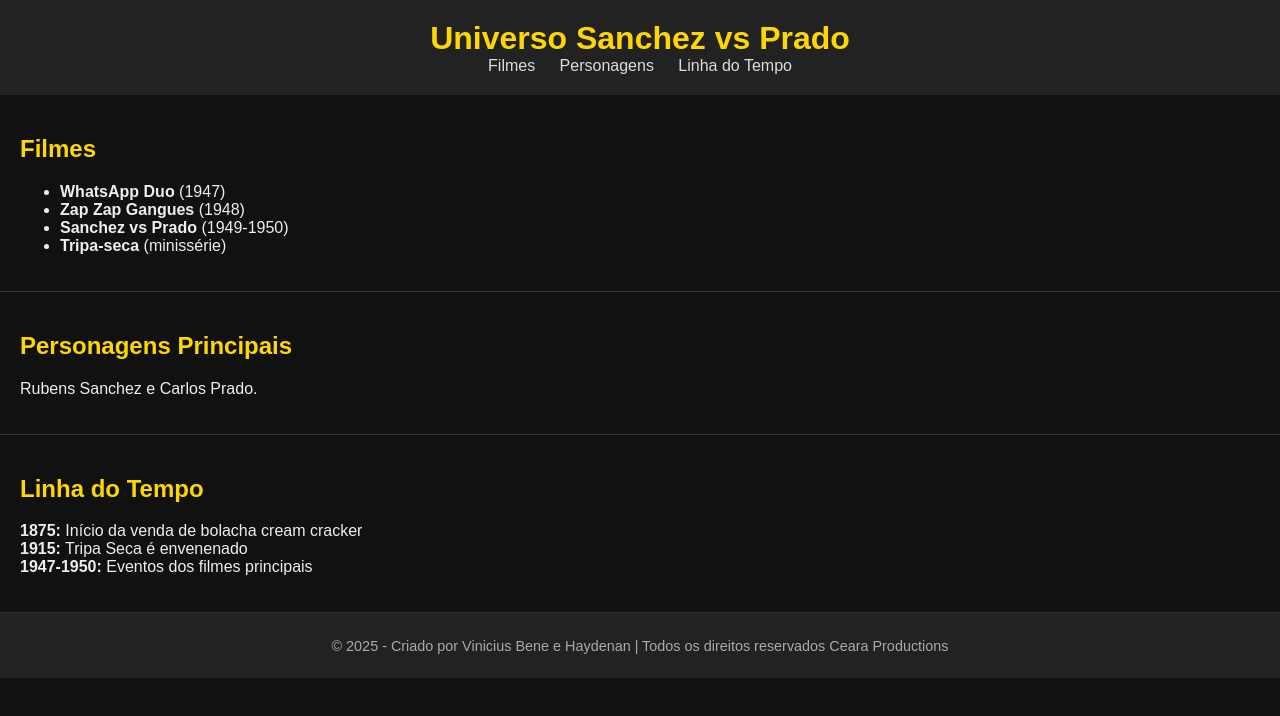
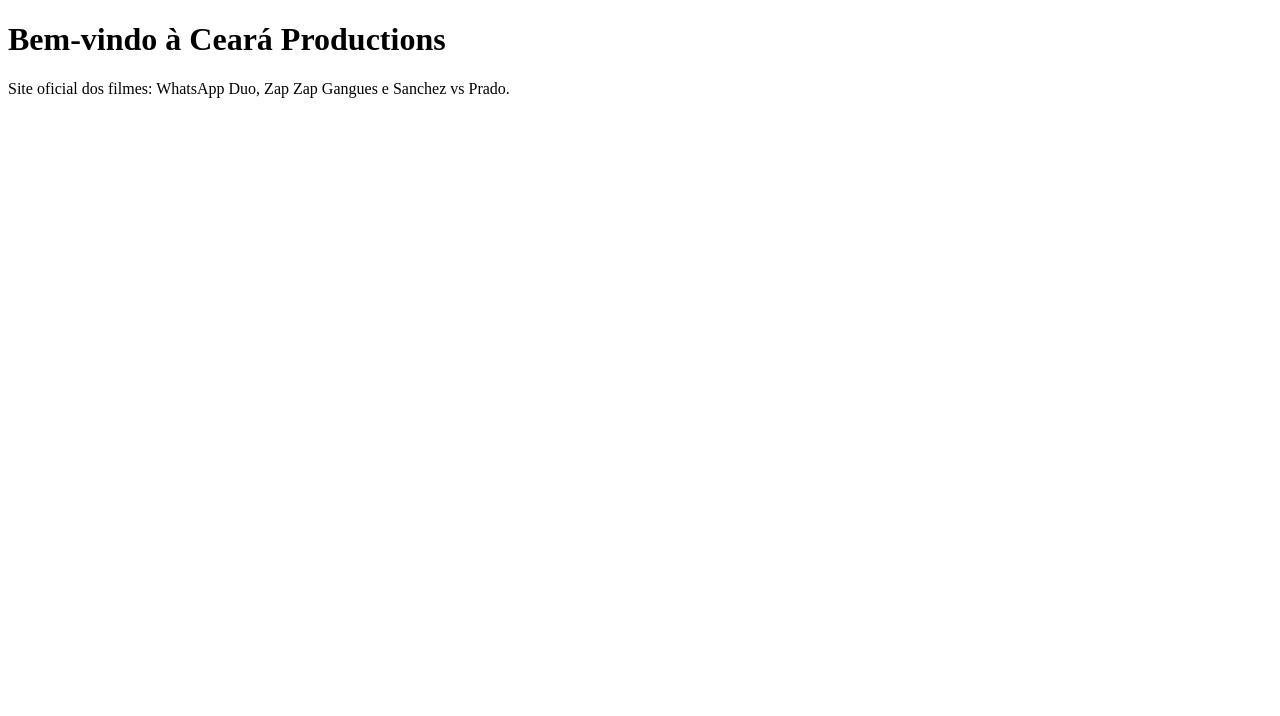
Before and after one commit to viniciusbene529/Ceara-productions, a plain HTML site: page Index.html in a window 1280 px wide. Drawn offline with Linux system fonts and the light colour scheme.

Commit message:
Add files via upload

```diff
--- a/Index.html
+++ b/Index.html
@@ -1,45 +1,11 @@
-<!DOCTYPE html><html lang="pt-BR">
-<head>
-  <meta charset="UTF-8">
-  <meta name="viewport" content="width=device-width, initial-scale=1.0">
-  <title>Sanchez vs Prado</title>
-  <style>
-    body { font-family: Arial, sans-serif; background: #111; color: #eee; margin: 0; padding: 0; }
-    header { background: #222; padding: 20px; text-align: center; }
-    header h1 { margin: 0; font-size: 2em; color: #ffd700; }
-    nav a { color: #ddd; margin: 0 10px; text-decoration: none; }
-    nav a:hover { text-decoration: underline; }
-    section { padding: 20px; border-bottom: 1px solid #333; }
-    h2 { color: #ffd700; }
-    footer { background: #222; text-align: center; padding: 10px; font-size: 0.9em; color: #aaa; }
-  </style>
-</head>
-<body>
-  <header>
-    <h1>Universo Sanchez vs Prado</h1>
-    <nav>
-      <a href="#filmes">Filmes</a>
-      <a href="#personagens">Personagens</a>
-      <a href="#timeline">Linha do Tempo</a>
-    </nav>
-  </header>  <section id="filmes">
-    <h2>Filmes</h2>
-    <ul>
-      <li><strong>WhatsApp Duo</strong> (1947)</li>
-      <li><strong>Zap Zap Gangues</strong> (1948)</li>
-      <li><strong>Sanchez vs Prado</strong> (1949-1950)</li>
-      <li><strong>Tripa-seca</strong> (minissérie)</li>
-    </ul>
-  </section>  <section id="personagens">
-    <h2>Personagens Principais</h2>
-    <p>Rubens Sanchez e Carlos Prado.</p>
-  </section>  <section id="timeline">
-    <h2>Linha do Tempo</h2>
-    <p><strong>1875:</strong> Início da venda de bolacha cream cracker<br>
-    <strong>1915:</strong> Tripa Seca é envenenado<br>
-    <strong>1947-1950:</strong> Eventos dos filmes principais</p>
-  </section>  <footer>
-    <p>© 2025 - Criado por Vinicius Bene e Haydenan | Todos os direitos reservados Ceara Productions</p>
-  </footer>
-</body>
+<!DOCTYPE html>
+<html>
+  <head>
+    <meta charset="UTF-8">
+    <title>Ceará Productions</title>
+  </head>
+  <body>
+    <h1>Bem-vindo à Ceará Productions</h1>
+    <p>Site oficial dos filmes: WhatsApp Duo, Zap Zap Gangues e Sanchez vs Prado.</p>
+  </body>
 </html>
```
